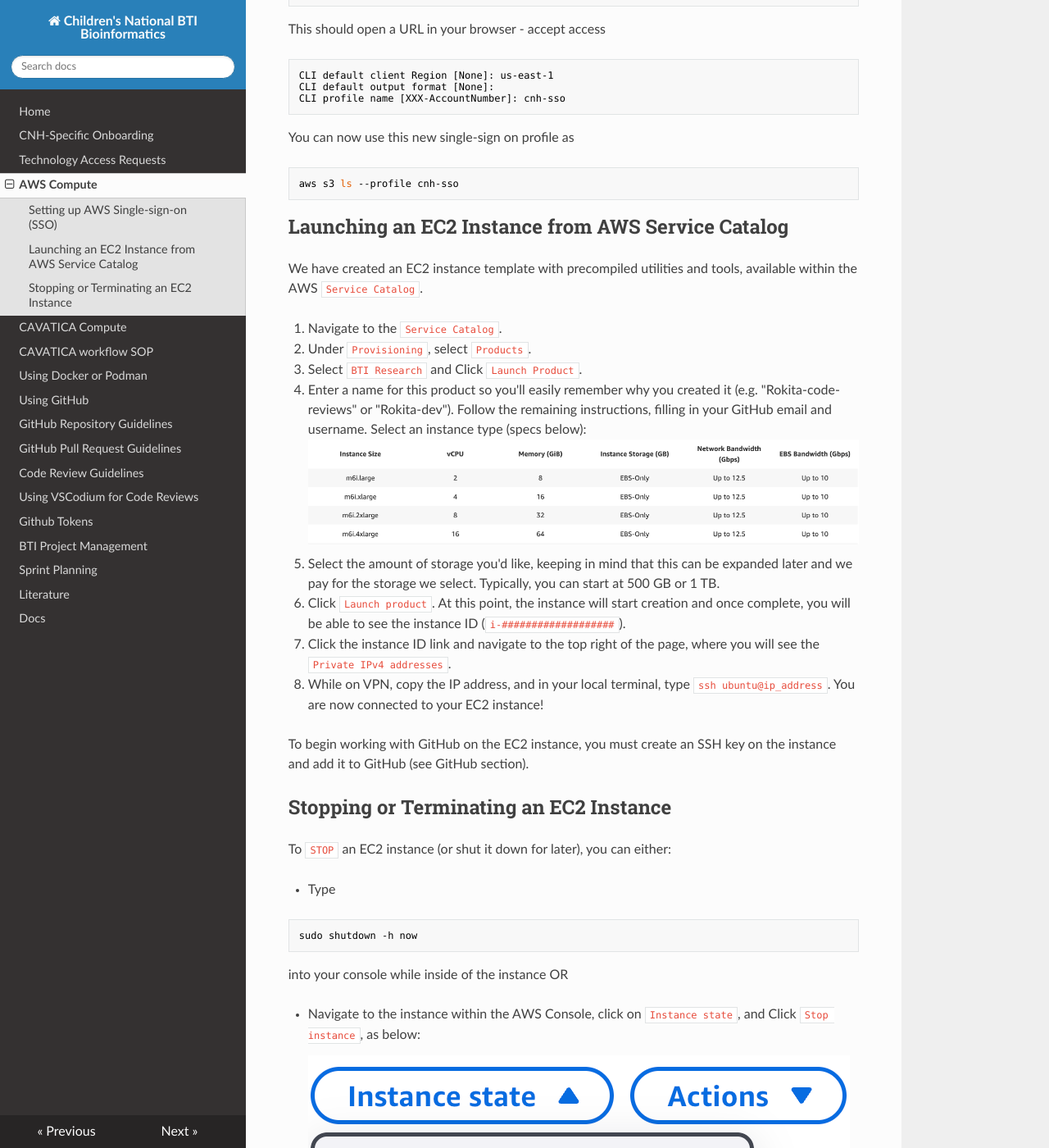
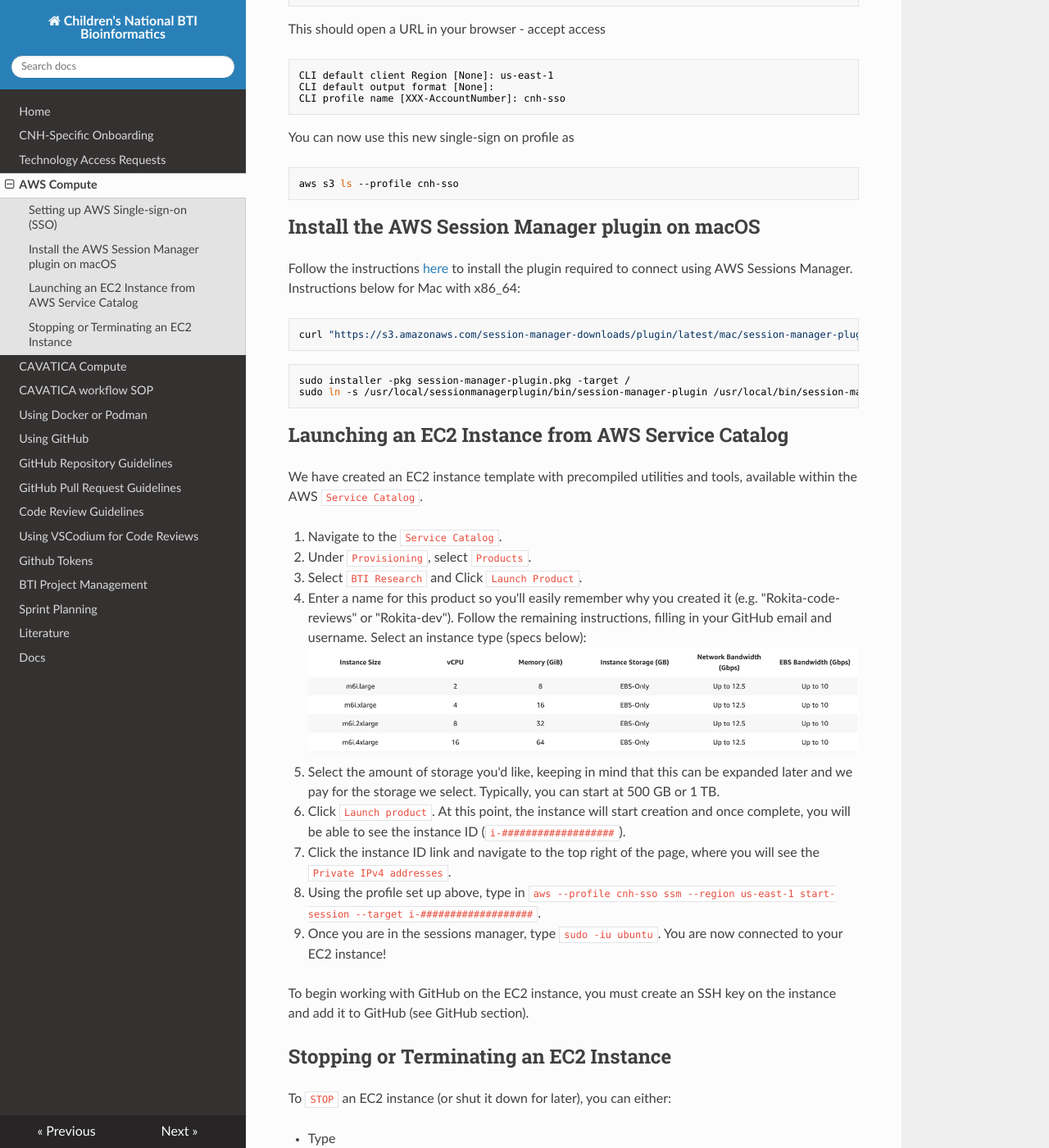
Before and after one commit to childrens-bti/bti-bfx-docs, an MkDocs documentation site: the page built from docs/aws.md, in a window 1280 px wide and 1400 px high, scrolled down 352 px. Shown: the whole window at 82% size. Built offline with MkDocs 1.6.1, drawn with Linux system fonts in a browser that asks for light colours; nearby versions of some CDN libraries.

Commit message:
add ssm login instructions for ec2

````diff
--- a/docs/aws.md
+++ b/docs/aws.md
@@ -26,6 +26,19 @@ You can now use this new single-sign on profile as
 aws s3 ls --profile cnh-sso
 ```
 
+## Install the AWS Session Manager plugin on macOS
+Follow the instructions [here](https://docs.aws.amazon.com/systems-manager/latest/userguide/install-plugin-macos-overview.html) to install the plugin required to connect using AWS Sessions Manager.
+Instructions below for Mac with x86_64:
+
+```bash
+curl "https://s3.amazonaws.com/session-manager-downloads/plugin/latest/mac/session-manager-plugin.pkg" -o "session-manager-plugin.pkg"`
+```
+
+```bash
+sudo installer -pkg session-manager-plugin.pkg -target /
+sudo ln -s /usr/local/sessionmanagerplugin/bin/session-manager-plugin /usr/local/bin/session-manager-plugin
+```
+
 ## Launching an EC2 Instance from AWS Service Catalog
 
 We have created an EC2 instance template with precompiled utilities and tools, available within the AWS `Service Catalog`.
@@ -42,7 +55,8 @@ Typically, you can start at 500 GB or 1 TB.
 6. Click `Launch product`.
 At this point, the instance will start creation and once complete, you will be able to see the instance ID (`i-###################`).
 7. Click the instance ID link and navigate to the top right of the page, where you will see the `Private IPv4 addresses`.
-8. While on VPN, copy the IP address, and in your local terminal, type `ssh ubuntu@ip_address`.
+8. Using the profile set up above, type in `aws --profile cnh-sso ssm --region us-east-1 start-session --target i-###################`.
+9. Once you are in the sessions manager, type `sudo -iu ubuntu`.
 You are now connected to your EC2 instance!
 
 To begin working with GitHub on the EC2 instance, you must create an SSH key on the instance and add it to GitHub (see GitHub section).
````
